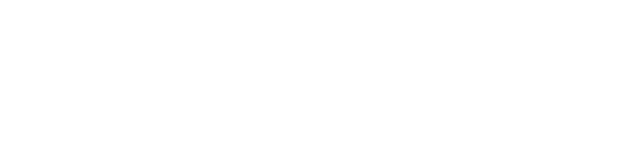
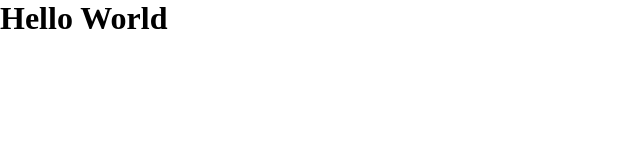
Before and after one commit to mangjuany/jenkins, a plain HTML site: page index.html in a window 1280 px wide. Shown: the whole page, without its empty margins (0-640 px from the left). Drawn offline with Linux system fonts and the light colour scheme.

Commit message:
index.html edited

```diff
--- a/index.html
+++ b/index.html
@@ -6,5 +6,9 @@
     <link rel="stylesheet" href="style.css" />
     <title>Jenkins</title>
   </head>
-  <body></body>
+  <body>
+    <div class="container">
+      <h1>Hello World</h1>
+    </div>
+  </body>
 </html>
```
